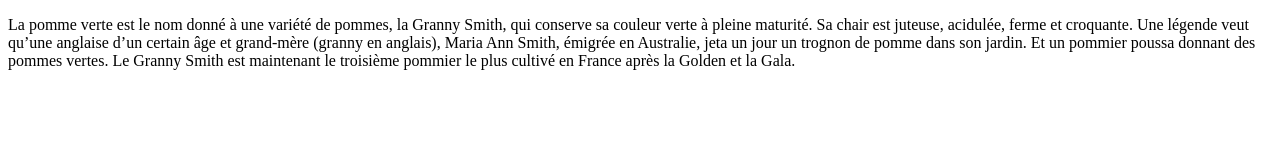
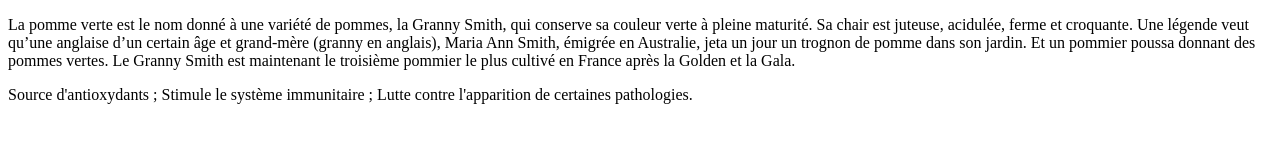
Before and after one commit to JulienGarcia24z/test, a plain HTML site: page index.html in a window 1280 px wide. Drawn offline with Linux system fonts and the light colour scheme.

Commit message:
ajout de detail

```diff
--- a/index.html
+++ b/index.html
@@ -7,5 +7,8 @@
 	<p>
 		La pomme verte est le nom donné à une variété de pommes, la Granny Smith, qui conserve sa couleur verte à pleine maturité. Sa chair est juteuse, acidulée, ferme et croquante. Une légende veut qu’une anglaise d’un certain âge et grand-mère (granny en anglais), Maria Ann Smith, émigrée en Australie, jeta un jour un trognon de pomme dans son jardin. Et un pommier poussa donnant des pommes vertes. Le Granny Smith est maintenant le troisième pommier le plus cultivé en France après la Golden et la Gala.
 	</p>
+	<p>
+		Source d'antioxydants ; Stimule le système immunitaire ; Lutte contre l'apparition de certaines pathologies.
+	</p>
 </body>
 </html>
```
